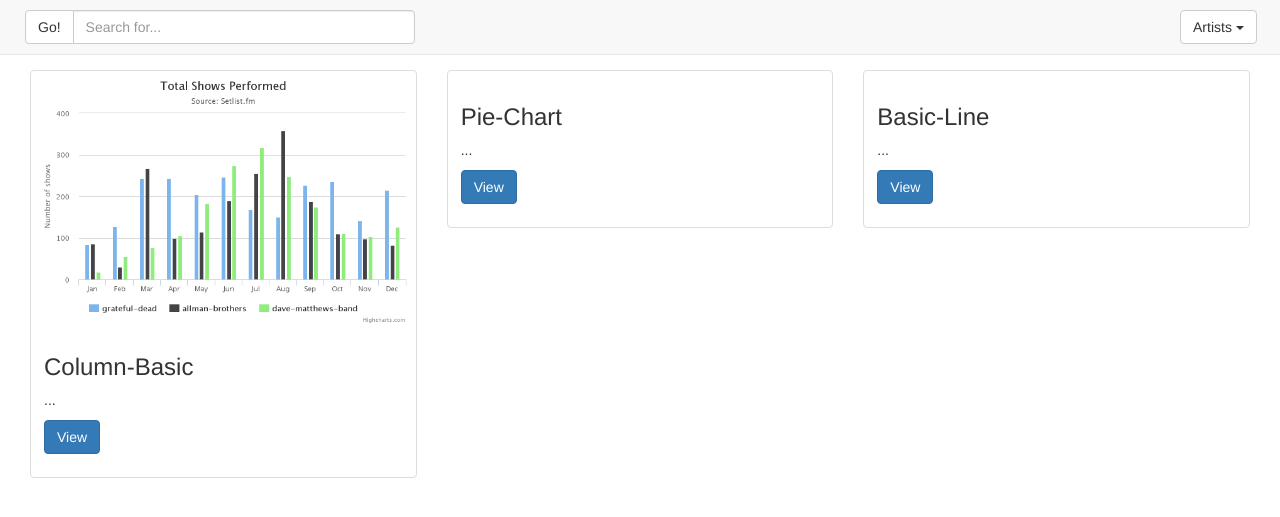
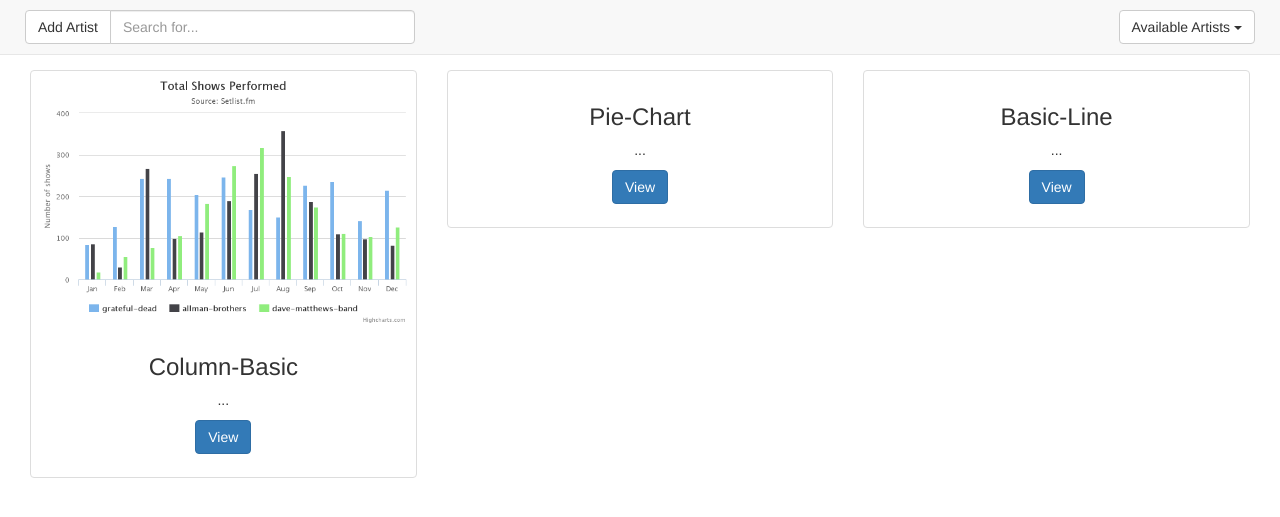
Before and after one commit to DJO3/grateful_dead_grabber, a Flask app: page / in a window 1280 px wide. Shown: the top 517 px of the page. Run offline with Flask 2, Linux system fonts and the light colour scheme; some libraries are stand-ins or nearby versions.

Commit message:
added in wiggle and artists dropdown

```diff
--- a/static/css/site.css
+++ b/static/css/site.css
@@ -1,5 +1,10 @@
 #nav-row {
     padding: 1rem;
+}
+
+.dropdown {
+    padding-right: 15px;
+    padding-left: 15px;
 }
 
 .dropdown-menu li a input {
--- a/static/js/column-basic.js
+++ b/static/js/column-basic.js
@@ -1,23 +1,53 @@
 init();
 
+// Site initialization
 function init() {
     getArtists(populateArtistsDropdown);
 }
 
+// Default artists
+function defaultArtists() {
+    return ['grateful-dead', 'allman-brothers', 'dave-matthews-band'];
+}
+
+// Load column-basic chart on click, wiggle briefly on mouseenter
 $('#column-basic').on("click", function() {
+    $(this).ClassyWiggle('stop');
+    var defaultSelector = 'month';
+    var artists = getCheckedArtists();
+    console.log(artists);
     $('#modal-id').modal('show');
-    getSeries(['grateful-dead', 'allman-brothers', 'dave-matthews-band'], 'month', function(categories, series) {
+
+    getSeries(artists, defaultSelector, function(categories, series) {
+        columnBasic(categories, series);
+    });
+}).on("mouseenter", function() {
+    $(this).ClassyWiggle('start', {limit: 3});
+}).on("mouseleave", function() {
+    $(this).ClassyWiggle('stop');
+});
+
+// Change chart x-axis based on day/month/year on click
+$('.modal-title div button').on("click", function() {
+    var selector = this.textContent.toLowerCase();
+    var artists = getCheckedArtists();
+
+    getSeries(artists, selector, function(categories, series) {
         columnBasic(categories, series);
     });
 });
 
-// $('#column-basic').on("click", function() {
-//     $('#modal-id').modal('show');
-//     getSeries(['grateful-dead', 'allman-brothers', 'dave-matthews-band'], 'month', function(categories, series) {
-//         columnBasic(categories, series);
-//     });
-// });
+// Convert user input to a slug
+function slugify(text) {
+  return text.toString().toLowerCase()
+    .replace(/\s+/g, '-')           // Replace spaces with -
+    .replace(/[^\w\-]+/g, '')       // Remove all non-word chars
+    .replace(/\-\-+/g, '-')         // Replace multiple - with single -
+    .replace(/^-+/, '')             // Trim - from start of text
+    .replace(/-+$/, '');            // Trim - from end of text
+}
 
+// Returns all available artists
 function getArtists (callback) {
     var url = 'http://api.localhost:5000/v1/artists';
     $.ajax({
@@ -28,12 +58,26 @@ function getArtists (callback) {
     })
 }
 
+// Appends artists to artists dropdown
 function populateArtistsDropdown(artists) {
     var dropdown = $('#artists-list');
     artists.forEach(function (artist) {
-        dropdown.append('<li><a href="#"><input type="checkbox" val="allman-brothers">'+artist+'</a></li>')
+        dropdown.append('<li><a href="#"><input type="checkbox" id="'+artist+'">'+artist+'</a></li>')
         dropdown.append('<li role="separator" class="divider"></li>')
     });
+}
+
+// Returns an array of all selected artists in artists dropdown
+function getCheckedArtists() {
+    var artists = $('input:checkbox:checked').map(function() {
+        return this.id;
+    });
+
+    if (artists.length === 0) {
+        artists = defaultArtists();
+    }
+
+    return artists
 }
 
 // Asynchronously get monthly show stats. Accepts array of artists and selector string 'day', 'month', 'year'
@@ -89,6 +133,7 @@ function getSeries (artists, selector, callback) {
     }
 }
 
+// Loads column-basic chart in modal
 function columnBasic(categories, series) {
     $('#container').highcharts({
         chart: {
@@ -127,3 +172,7 @@ function columnBasic(categories, series) {
         series: series
     });
 }
+
+$('#modal-id').on('hidden.bs.modal', function () {
+    $('#container').empty();
+});
--- a/templates/base.html
+++ b/templates/base.html
@@ -13,19 +13,19 @@
             <div class="col-xs-12 col-sm-12 col-md-12 col-lg-12">
 
                 <!--Artist Input-->
-                  <div class="col-xs-5 col-sm-4">
+                  <div class="col-xs-5 col-sm-4 pull-left">
                     <div class="input-group">
                       <span class="input-group-btn">
-                        <button class="btn btn-default" type="button">Go!</button>
+                        <button class="btn btn-default" type="button">Add Artist</button>
                       </span>
                       <input type="text" class="form-control" placeholder="Search for...">
                     </div>
                   </div>
 
-                <!--Selected Artists-->
-                <div class="dropdown col-xs-3 col-sm-1 pull-right">
+                <!--Artists Dropdown-->
+                <div class="dropdown pull-right">
                   <button class="btn btn-default dropdown-toggle" type="button" id="dropdownMenu1" data-toggle="dropdown" aria-haspopup="true" aria-expanded="true">
-                    Artists
+                    Available Artists
                     <span class="caret"></span>
                   </button>
                   <ul id="artists-list" class="dropdown-menu" aria-labelledby="dropdownMenu1">
@@ -63,9 +63,9 @@
                         <h4 class="modal-title">
                             <!--Button Selector-->
                             <div class="btn-group pull-left" role="group" aria-label="...">
-                              <button type="button" class="btn btn-default">Day</button>
-                              <button type="button" class="btn btn-default">Month</button>
-                              <button type="button" class="btn btn-default">Year</button>
+                              <button id="day-btn" type="button" class="btn btn-default">Day</button>
+                              <button id="month-btn" type="button" class="btn btn-default">Month</button>
+                              <button id="year-btn" type="button" class="btn btn-default">Year</button>
                             </div>
                         </h4>
                     </div>
@@ -74,7 +74,6 @@
                     </div>
                     <div class="modal-footer">
                         <button type="button" class="btn btn-default" data-dismiss="modal">Close</button>
-                        <button type="button" class="btn btn-primary">Save changes</button>
                     </div>
                 </div>
             </div>
@@ -83,6 +82,7 @@
 </body>
 
 <script src="../static/js/jquery-2.2.3.min.js"></script>
+<script src="../static/js/jquery.classywiggle.min.js"></script>
 <script src="../static/js/bootstrap.min.js"></script>
 <script src="../static/js/highcharts.js"></script>
 <script src="../static/js/exporting.js"></script>
--- a/templates/index.html
+++ b/templates/index.html
@@ -3,7 +3,7 @@
 {% block column_basic %}
     <div id="column-basic" class="thumbnail">
       <img src="../static/images/column-basic.png" alt="" class="chart-img">
-      <div class="caption">
+      <div class="caption text-center">
         <h3>Column-Basic</h3>
         <p>...</p>
         <p><a href="#" class="btn btn-primary" role="button">View</a></p>
@@ -14,7 +14,7 @@
 {% block pie_chart %}
     <div id="pie-chart" class="thumbnail">
       <img src="" alt="" class="chart-img">
-      <div class="caption">
+      <div class="caption text-center">
         <h3>Pie-Chart</h3>
         <p>...</p>
         <p><a href="#" class="btn btn-primary" role="button">View</a></p>
@@ -25,7 +25,7 @@
 {% block basic_line %}
     <div id="basic-line" class="thumbnail">
       <img src="" alt="" class="chart-img">
-      <div class="caption">
+      <div class="caption text-center">
         <h3>Basic-Line</h3>
         <p>...</p>
         <p><a href="#" class="btn btn-primary" role="button">View</a></p>
```
Also changed, not shown: static/js/jquery.classywiggle.min.js (added, +9 -0 lines).
